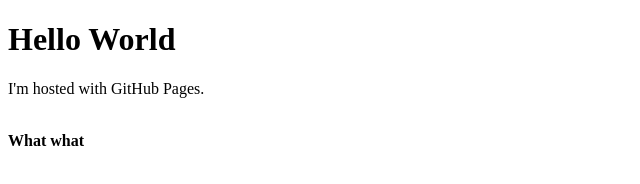
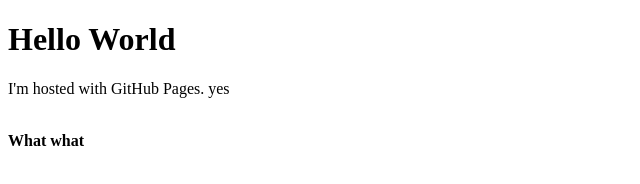
Before and after one commit to mla0/mla0.github.io, a plain HTML site: page index.html in a window 1280 px wide. Shown: the full height of the page, 0-640 px from the left. Drawn offline with Linux system fonts and the light colour scheme.

Commit message:
Update index.html

```diff
--- a/index.html
+++ b/index.html
@@ -2,7 +2,7 @@
 <html>
 <body>
 <h1>Hello World</h1>
-  <p>I'm hosted with GitHub Pages.</p></br>
+  <p>I'm hosted with GitHub Pages. yes</p></br>
   <b> What what</b>
 </body>
 </html>
```
